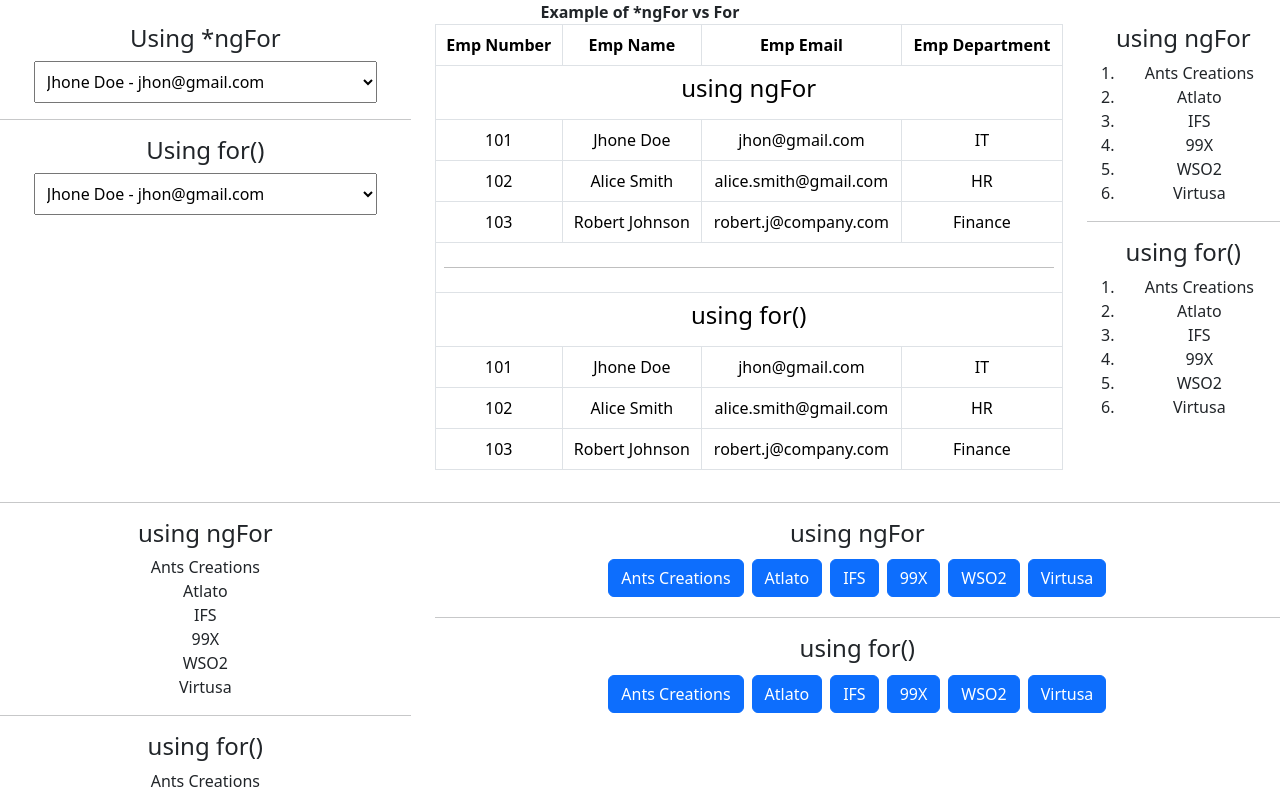
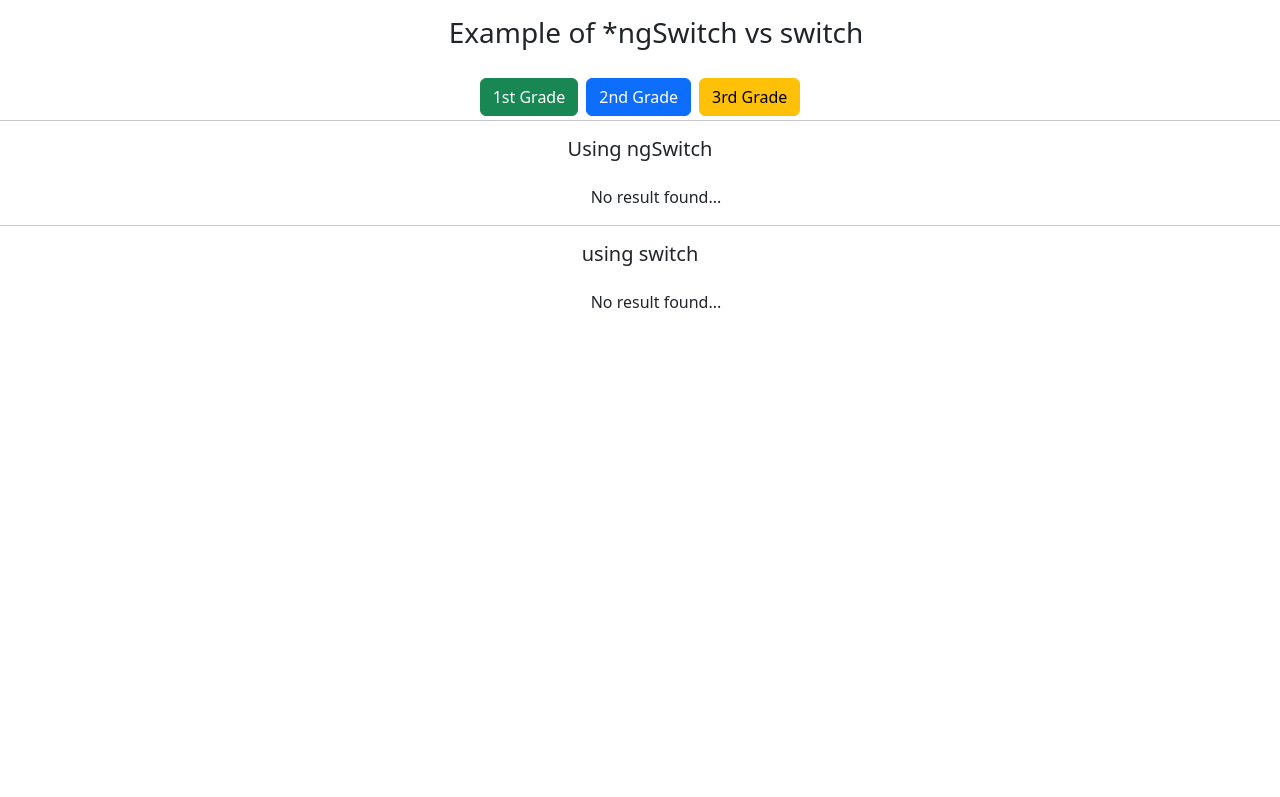
Before and after one commit to nirmal-404/Angular, an Angular app in the folder Angular/: page / in a window 1280 px wide. Shown: the top 797 px of the page. Built offline with nearby package versions, Linux system fonts and the light colour scheme.

Commit message:
ngSwitch vs switch

```diff
--- a/Angular/src/app/app.html
+++ b/Angular/src/app/app.html
@@ -8,6 +8,8 @@
 
 <!-- <app-structural-directive-ngif-vs-if></app-structural-directive-ngif-vs-if> -->
 
-<app-structural-directive-ngfor-vs-for></app-structural-directive-ngfor-vs-for>
+<!-- <app-structural-directive-ngfor-vs-for></app-structural-directive-ngfor-vs-for> -->
+
+<app-structural-directive-ngswitch-vs-switch></app-structural-directive-ngswitch-vs-switch>
 
 <router-outlet />
--- a/Angular/src/app/app.ts
+++ b/Angular/src/app/app.ts
@@ -5,12 +5,14 @@ import { DataBinding } from './data-binding/data-binding'
 import { Directives } from './directives/directives'
 import { StructuralDirectiveNgifVsIf } from './structural-directive-ngif-vs-if/structural-directive-ngif-vs-if'
 import { StructuralDirectiveNgforVsFor } from './structural-directive-ngfor-vs-for/structural-directive-ngfor-vs-for'
+import { StructuralDirectiveNgswitchVsSwitch } from './structural-directive-ngswitch-vs-switch/structural-directive-ngswitch-vs-switch'
 
 @Component({
   selector: 'app-root',
   imports: [
     RouterOutlet,
-    StructuralDirectiveNgforVsFor,
+    StructuralDirectiveNgswitchVsSwitch
+    // StructuralDirectiveNgforVsFor,
     // StructuralDirectiveNgifVsIf
     // Directives,
     // DataBinding,
--- /dev/null
+++ b/Angular/src/app/structural-directive-ngswitch-vs-switch/structural-directive-ngswitch-vs-switch.html
@@ -0,0 +1,41 @@
+<div class="row text-center">
+    <div class="col-12 m-3">
+        <h3>Example of *ngSwitch vs switch</h3>
+    </div>
+</div>
+
+<div class="row text-center">
+    <div class="col-12">
+        <button class="btn btn-success m-1" (click)="set(1)">1st Grade</button>
+        <button class="btn btn-primary m-1" (click)="set(2)">2nd Grade</button>
+        <button class="btn btn-warning m-1" (click)="set(3)">3rd Grade</button>
+    </div>
+
+    <hr>
+    <h5>Using ngSwitch</h5>
+    <div [ngSwitch]="grade" class="m-3">
+        <div *ngSwitchCase="1">Congradulations on your outstanding achivement - First Grade</div>
+        <div *ngSwitchCase="2">Congradulations on your achivement - Second Grade</div>
+        <div *ngSwitchCase="3">Congradulations on your achivement - Third Grade</div>
+        <div *ngSwitchDefault>No result found...</div>
+    </div>
+
+    <hr>
+    <h5>using switch</h5>
+    <div class="m-3">
+        @switch(grade) {
+        @case(1){
+        Congradulations on your outstanding achivement - First Grade
+        }
+        @case(2){
+        Congradulations on your achivement - Second Grade
+        }
+        @case(3){
+        Congradulations on your achivement - Third Grade
+        }
+        @default {
+        No result found...
+        }
+        }
+    </div>
+</div>
--- /dev/null
+++ b/Angular/src/app/structural-directive-ngswitch-vs-switch/structural-directive-ngswitch-vs-switch.ts
@@ -0,0 +1,16 @@
+import { CommonModule } from '@angular/common';
+import { Component } from '@angular/core';
+
+@Component({
+  selector: 'app-structural-directive-ngswitch-vs-switch',
+  imports: [CommonModule],
+  templateUrl: './structural-directive-ngswitch-vs-switch.html',
+  styleUrl: './structural-directive-ngswitch-vs-switch.scss'
+})
+export class StructuralDirectiveNgswitchVsSwitch {
+ grade : number = 0;
+
+ set(x:number)  {
+  this.grade = x;
+ }
+}
```
Also changed, not shown: Angular/src/app/structural-directive-ngswitch-vs-switch/structural-directive-ngswitch-vs-switch.scss (added), 2 other files (tests, documents, lock files or other folders).
